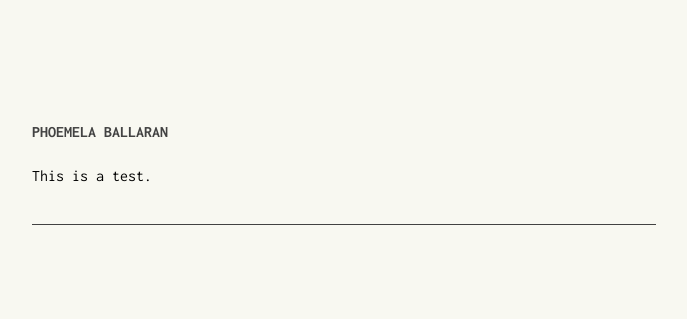
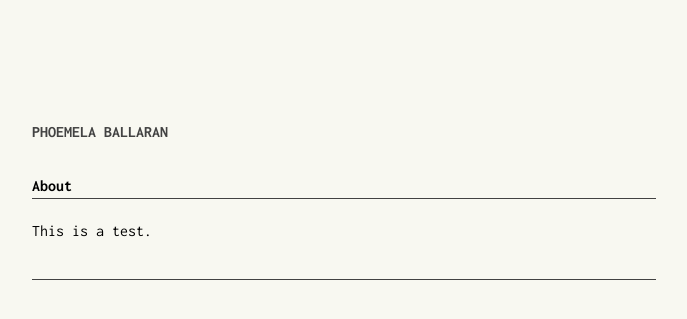
Before and after one commit to comoballar/phoemelaballaran.github.io, a Jekyll site: the page built from about.md, in a window 1280 px wide. Shown: the top 319 px of the page, without its empty margins (88-775 px from the left). Built offline with Jekyll 4.4.1, drawn with Linux system fonts in a browser that asks for light colours.

Commit message:
Update page.html

```diff
--- a/_layouts/page.html
+++ b/_layouts/page.html
@@ -11,6 +11,10 @@
           </a>
         </div>
 
+        <div class="post__meta">
+          <div class="post__title">{{ page.title }}</div>
+        </div>
+
         <div class="post__body">
           {{ content }}
         </div>
```
